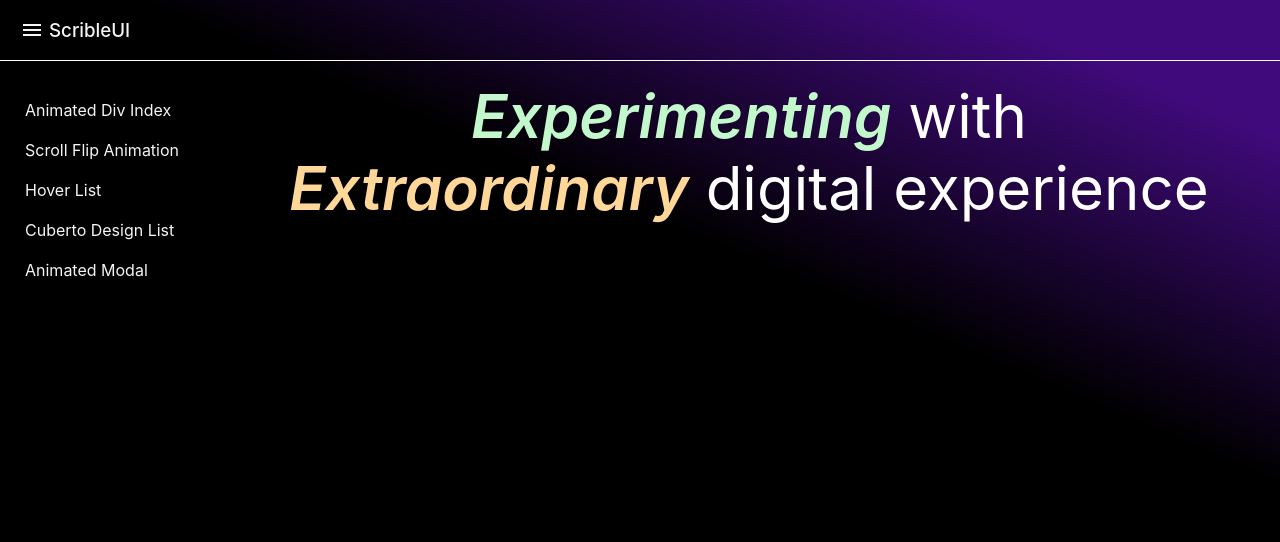
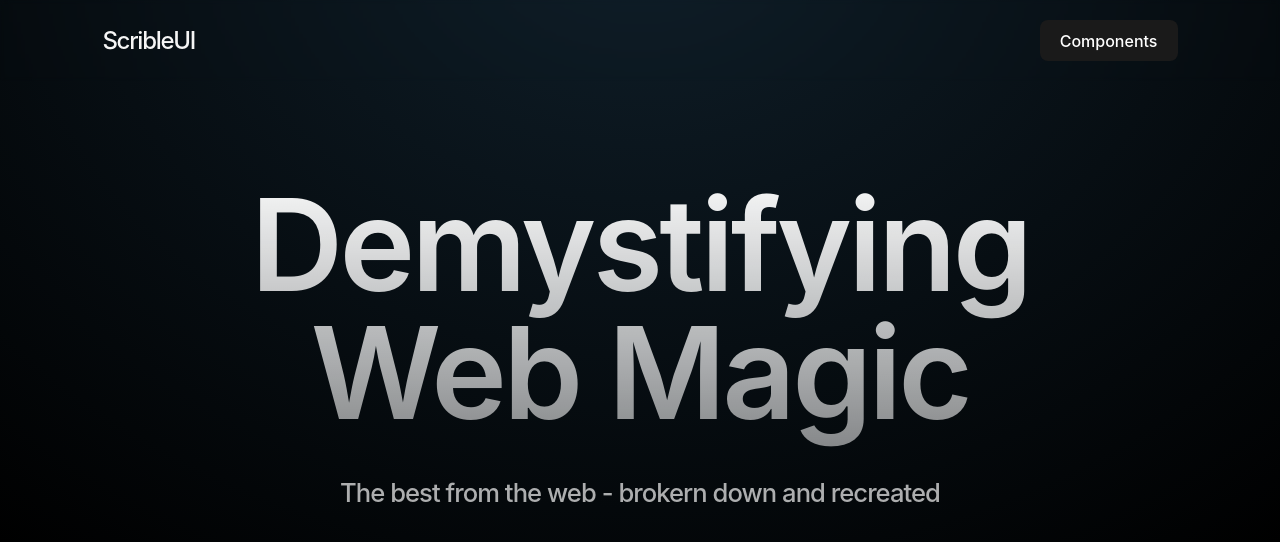
Before and after one commit to harsh-1923/imharsh, a React (Vite) app in the folder client/: page / in a window 1280 px wide. Shown: the top 542 px of the page. Built offline with nearby package versions, Linux system fonts and the light colour scheme; a web font is replaced by a local one.

Commit message:
Scrible Rebirth

```diff
--- a/client/src/index.css
+++ b/client/src/index.css
@@ -24,6 +24,7 @@
   -webkit-text-size-adjust: none;
   -webkit-font-smoothing: antialiased;
   overscroll-behavior: none;
+  -webkit-font-smoothing: antialiased;
 }
 
 ::-webkit-scrollbar {
@@ -37,6 +38,10 @@
   --faint-bg-beige: #f3f3e9;
   --green-font: #153701;
   --pastle-purple: #dfccfb;
+  --dark-purple: #010314;
+  --dark-green: rgb(12, 15, 23);
+  --shallow-green: rgb(17, 34, 46);
+  --scrible-page-padding: clamp(16px, 8vw, 9vw);
 }
 
 body {
@@ -44,4 +49,37 @@ body {
   padding: 0;
   box-sizing: border-box;
   font-size: 16px;
+  /* background-color: var(--dark-green); */
+  background-color: black;
 }
+
+.hero-header {
+  font-size: clamp(44px, 10vw, 9rem);
+  font-weight: 600;
+  line-height: 1;
+  letter-spacing: -0.23rem;
+  text-align: center;
+  padding: 20px;
+}
+
+.capitalize {
+  text-transform: capitalize;
+}
+
+.main-subheader {
+  font-size: clamp(18px, 2vw, 3vw);
+  letter-spacing: -0.06rem;
+  font-weight: 500;
+  text-align: center;
+}
+
+.fillers {
+  width: 100%;
+  height: 100vh;
+}
+
+@media (max-width: 440px) {
+  .hero-header {
+    letter-spacing: normal;
+  }
+}
--- a/client/src/pages/Play/Play.css
+++ b/client/src/pages/Play/Play.css
@@ -1,4 +1,4 @@
-.play-wrap {
+/* .play-wrap {
   width: 100vw;
   display: flex;
   align-items: center;
@@ -44,4 +44,57 @@
   display: flex;
   align-content: center;
   overflow: scroll;
+} */
+
+.play-wrap {
+  width: 100%;
+  min-height: 100dvh;
+  color: whitesmoke;
+  /* position: relative; */
+  background: radial-gradient(
+    ellipse 80% 100% at 50% -10%,
+    rgb(17, 34, 46, 0.9),
+    rgba(0, 0, 0, 0)
+  );
+
+  display: flex;
+  flex-direction: column;
 }
+
+.scrible-nav-wrap {
+  display: flex;
+  align-items: center;
+  justify-content: space-between;
+  padding: 20px var(--scrible-page-padding);
+  backdrop-filter: blur(2px);
+  position: sticky;
+  top: 0;
+}
+
+.scrible-logo-text {
+  font-size: 1.5rem;
+  font-weight: 500;
+  letter-spacing: -0.08rem;
+  cursor: pointer;
+}
+
+.hero-ctr {
+  margin-top: 80px;
+  width: 100%;
+  display: flex;
+  align-items: center;
+  justify-content: space-around;
+  flex-direction: column;
+  padding: 0px var(--scrible-page-padding);
+}
+
+.scrible-hero-text {
+  background-image: linear-gradient(to bottom, white, rgba(255, 255, 255, 0.5));
+  background-clip: text;
+  color: transparent;
+  margin-bottom: 20px;
+}
+
+.scrible-subheader {
+  opacity: 0.7;
+}
--- a/client/src/pages/Play/Play.jsx
+++ b/client/src/pages/Play/Play.jsx
@@ -1,28 +1,21 @@
-import React, { useState } from "react";
+import React, { useEffect, useRef } from "react";
 import "./Play.css";
-import MenuIcon from "@mui/icons-material/Menu";
-
-import SideNav from "../../component/play/SideNav/SideNav";
-import MainContent from "../../component/play/MainContent/MainContent";
-import GrowingBorder from "../../component/play/ui/GrowingBorder/GrowingBorder";
+import gsap from "gsap";
 
 const Play = () => {
-  const [selected, setSelected] = useState(-1);
-
   return (
     <div className="play-wrap">
-      <div className="play-header-wrap">
-        <div className="scrible-logo-wrap">
-          <MenuIcon className="menu-icon" />
-          <h3 onClick={() => setSelected(-1)} className="scrible-logo-text">
-            ScribleUI
-          </h3>
-        </div>
+      <div className="scrible-nav-wrap">
+        <h3 className="scrible-logo-text">ScribleUI</h3>
+        <button className="transparent-button">Components</button>
       </div>
-      <GrowingBorder color={"white"} />
-      <div className="play-cont-wrap">
-        <SideNav setSelected={setSelected} selected={selected} />
-        <MainContent selected={selected} />
+      <div className="hero-ctr">
+        <h1 className="scrible-hero-text capitalize hero-header">
+          Demystifying <br /> Web Magic
+        </h1>
+        <p className="main-subheader scrible-subheader">
+          The best from the web - brokern down and recreated
+        </p>
       </div>
     </div>
   );
```
